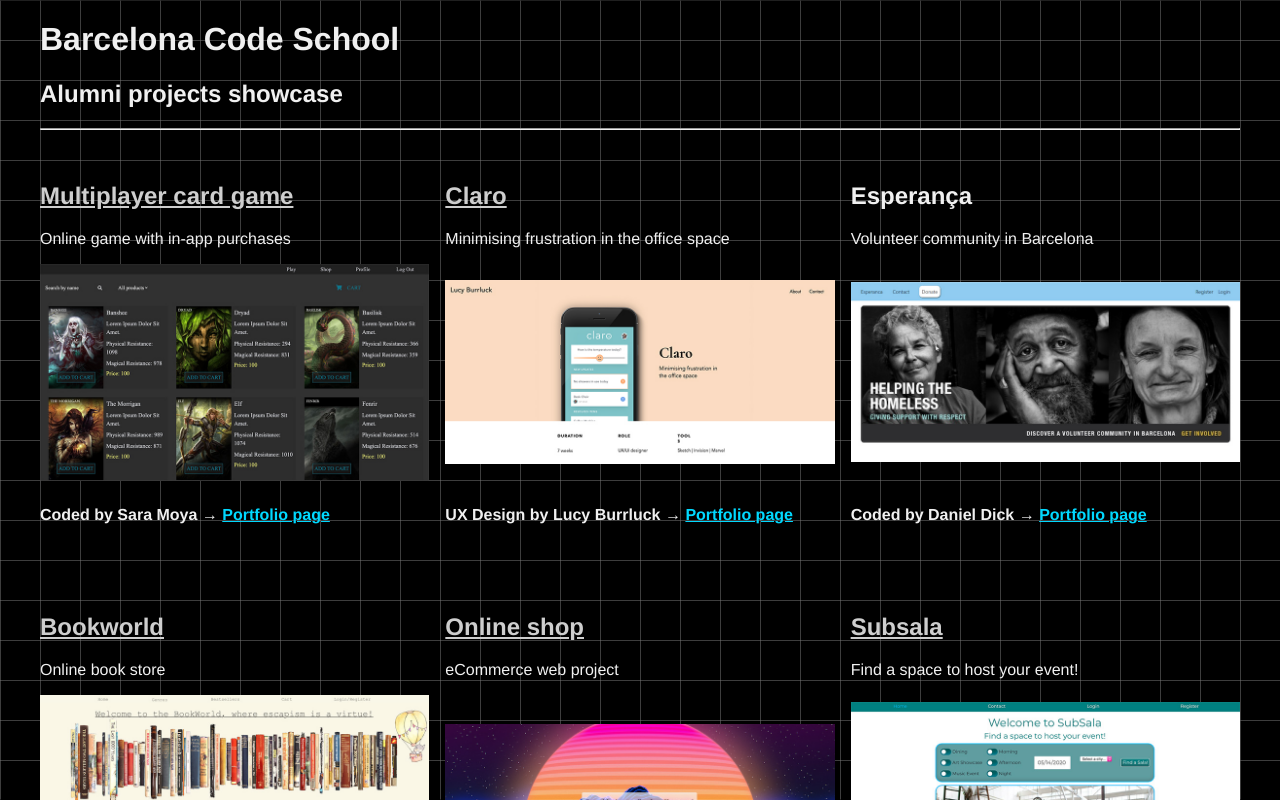
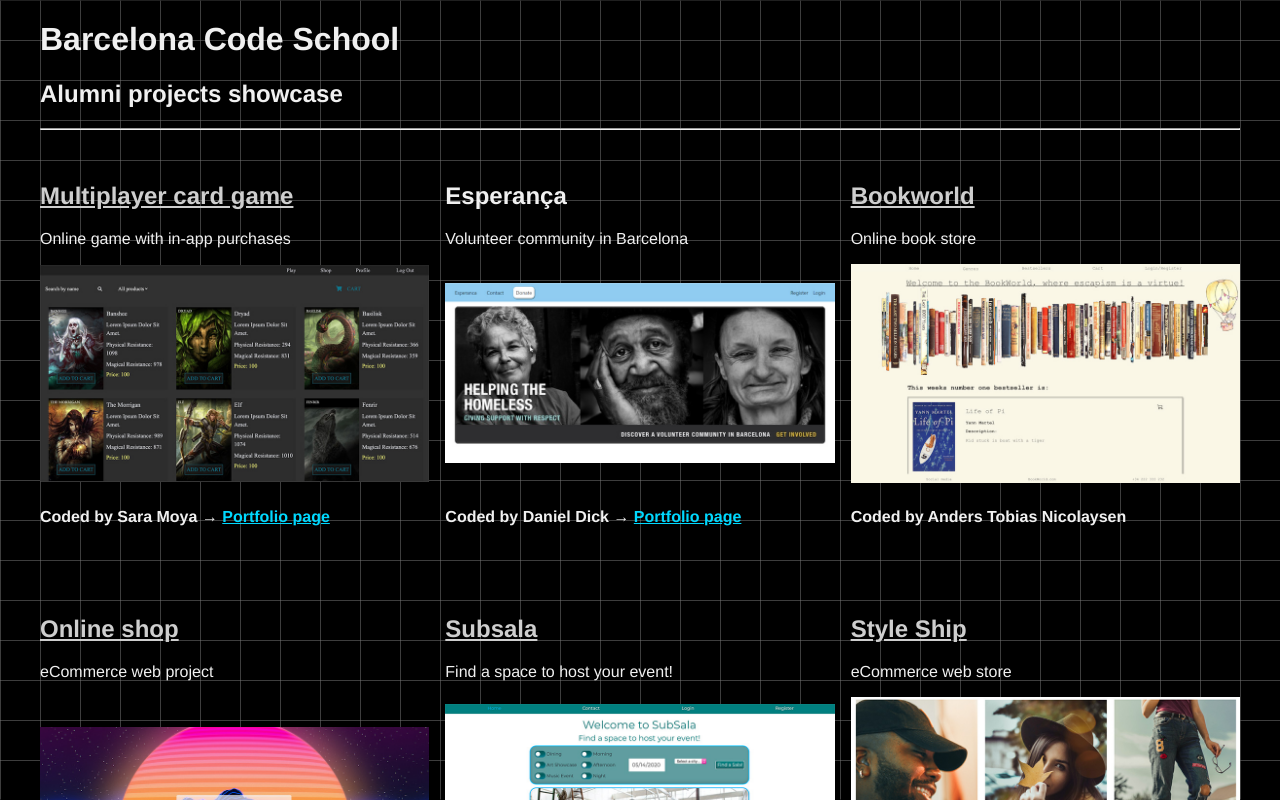
Before and after one commit to gk3000/students_projects_showcase, a React (Create React App) app: page / in a window 1280 px wide. Shown: the top 800 px of the page. Built offline with nearby package versions, Linux system fonts and the light colour scheme.

Commit message:
lucy project is out

```diff
--- a/src/App.js
+++ b/src/App.js
@@ -42,7 +42,7 @@ export default function App() {
   </section>
 
 
-  <section className='project'>
+{/*  <section className='project'>
   <div>
   <h1><a href='https://www.lucyburrluck.com/claro' target='_blank' rel="noopener noreferrer">Claro</a></h1>
   <p>Minimising frustration in the office space</p>
@@ -52,7 +52,7 @@ export default function App() {
   </a>
   <h4>UX Design by Lucy Burrluck → <a href='https://www.lucyburrluck.com' target='_blank' rel="noopener noreferrer">Portfolio page</a>
   </h4>
-  </section>
+  </section>*/}
 
   <section className='project'>
   <div>
```
